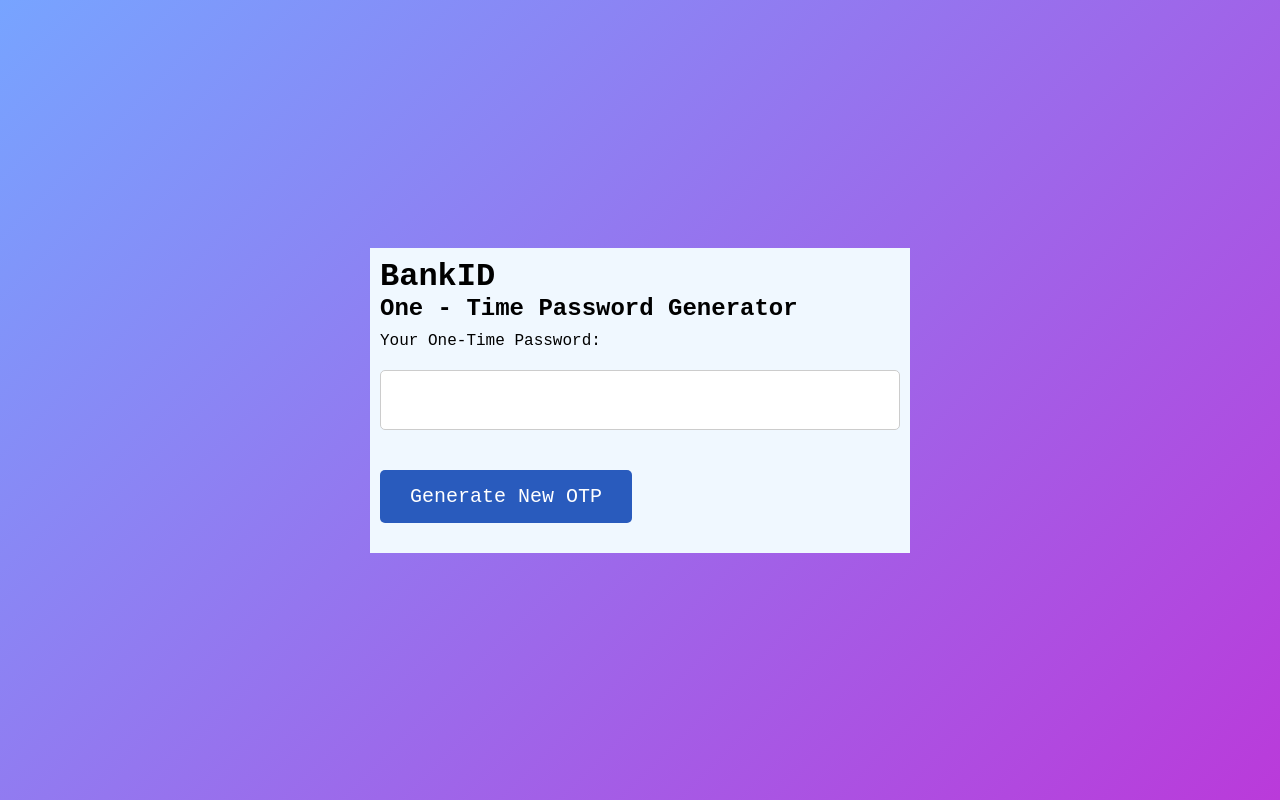
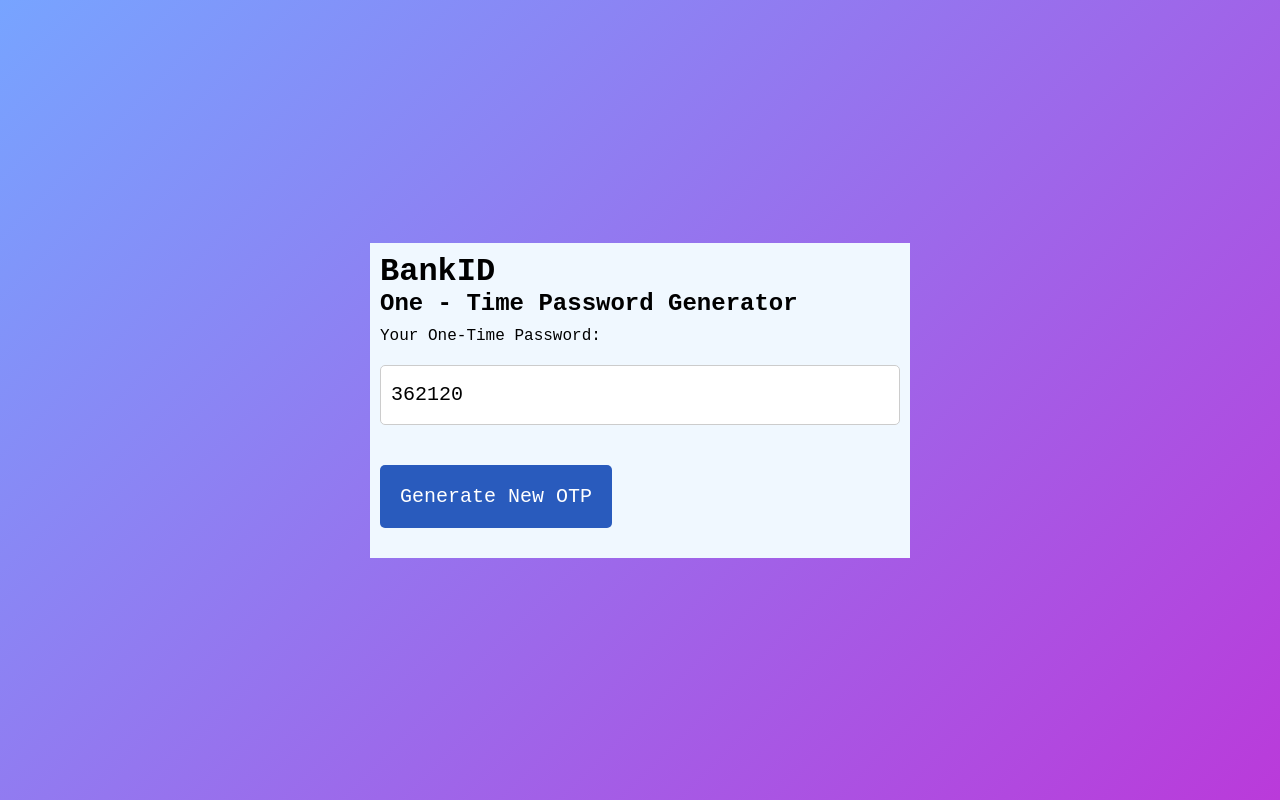
Before and after one commit to Enirose/OneTime-password-generator-BankID, a plain HTML site: page index.html in a window 1280 px wide. Drawn offline with Linux system fonts and the light colour scheme.

Commit message:
added javascript to generate the OTP

```diff
--- a/index.html
+++ b/index.html
@@ -18,9 +18,9 @@
         <div class="otp-container">
             <label for="otp">Your One-Time Password:</label>
             <input type="text" id="otp" readonly>
-            <button>Generate New OTP</button>
+            <button id="generate-btn" >Generate New OTP</button>
         </div>
     </div>
-
+    <script src="script.js"></script>
 </body>
 </html>
--- /dev/null
+++ b/script.js
@@ -0,0 +1,102 @@
+
+// function generateOTP()
+// {
+
+//     var digits = '0123456789';
+
+//     var otpLength = 4;
+
+//     var otp = '';
+
+//     for(let i=1; i<=otpLength; i++)
+
+//     {
+
+//         var index = Math.floor(Math.random()*(digits.length));
+
+//         otp = otp + digits[index];
+
+//     }
+
+//     return otp;
+
+// }
+
+
+
+// document.addEventListener("DOMContentLoaded", function() {
+//     const otpInput = document.getElementById("otp");
+//     const generateBtn = document.getElementById("generate-btn");
+
+//     // Function to update OTP input field with a new OTP
+//     function updateOTP() {
+//         const newOTP = generateOTP();
+//         otpInput.value = newOTP;
+//     }
+
+//     // Event listener for the "Generate New OTP" button
+//     generateBtn.addEventListener("click", function() {
+//         updateOTP();
+//     });
+
+//     // Event listener for the "Enter" key to generate a new OTP
+//     otpInput.addEventListener("keyup", function(event) {
+//         if (event.key === "Enter") {
+//             updateOTP();
+//         }
+//     });
+
+//     // Initial OTP generation when the page loads
+//     updateOTP();
+// });
+
+function generateOTP()
+{
+
+    var digits = '0123456789';
+
+    var otpLength = 6;
+
+    var otp = '';
+
+    for(let i=1; i<=otpLength; i++)
+
+    {
+
+        var index = Math.floor(Math.random()*(digits.length));
+
+        otp = otp + digits[index];
+
+    }
+
+    return otp;
+
+}
+
+
+
+document.addEventListener("DOMContentLoaded", function() {
+    const otpInput = document.getElementById("otp");
+    const generateBtn = document.getElementById("generate-btn");
+
+    // Function to update OTP input field with a new OTP
+    function updateOTP() {
+        const newOTP = generateOTP();
+        otpInput.value = newOTP;
+    }
+
+    // Event listener for the "Generate New OTP" button
+    generateBtn.addEventListener("click", function() {
+        updateOTP();
+    });
+
+    // Event listener for the "Enter" key to generate a new OTP
+    otpInput.addEventListener("keyup", function(event) {
+        if (event.key === "Enter") {
+            updateOTP();
+        }
+    });
+
+    // Initial OTP generation when the page loads
+    updateOTP();
+});
--- a/style.css
+++ b/style.css
@@ -53,11 +53,11 @@
     outline-color: none;
     color: #ffffff;
     cursor: pointer;
-    padding: 15px 0;
+    padding: 20px;
     font-size: 20px;
     border-radius: 5px;
     background-color: #295bbd;
-    width: calc(100% / 2 - 8px);
+    /* width: calc(100% / 2 - 8px); */
     transition: background-color 0.3s;
 }
 
```
